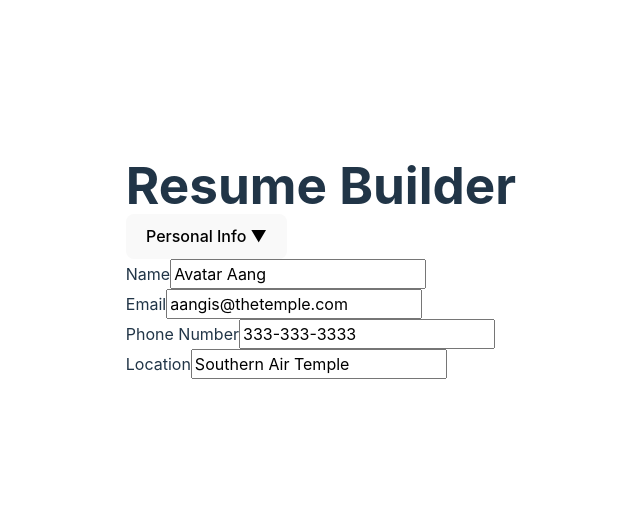
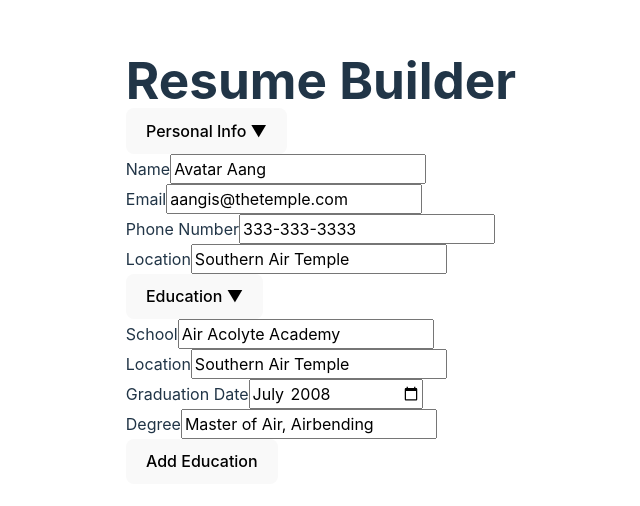
Before and after one commit to ey-u/resume-builder, a React (Vite) app: page / in a window 1280 px wide. Shown: the part 132-638 px from the top of the page, without its empty margins (319-959 px from the left). Built offline with nearby package versions, Linux system fonts and the light colour scheme.

Commit message:
Add education form with updates and new edu button

```diff
--- a/src/App.jsx
+++ b/src/App.jsx
@@ -3,6 +3,7 @@ import "./App.css";
 import PersonalInfo from "./components/PersonalInfo";
 import Section from "./components/Section";
 import defaultData from "./defaultData";
+import Education from "./components/Education";
 
 export default function App() {
   const [resume, dispatch] = useReducer(resumeReducer, defaultData);
@@ -15,9 +16,20 @@ export default function App() {
     });
   }
 
-  // function handleEducationChange() {
+  function handleEducationChange(e, id) {
+    dispatch({
+      type: "updated_education",
+      id: id,
+      name: e.target.name,
+      value: e.target.value,
+    });
+  }
 
-  // }
+  function handleNewEducation() {
+    dispatch({
+      type: "added_education",
+    });
+  }
 
   // function handleExperienceChange() {
 
@@ -28,6 +40,19 @@ export default function App() {
       <h1>Resume Builder</h1>
       <Section initialToggle={true} title={"Personal Info"}>
         <PersonalInfo onChange={handlePersonalInfoChange} resume={resume} />
+      </Section>
+      <Section initialToggle={true} title={"Education"}>
+        {resume.education.map((entry) => {
+          return (
+            <Education
+              key={entry.id}
+              onChange={handleEducationChange}
+              education={entry}
+              id={entry.id}
+            />
+          );
+        })}
+        <button onClick={handleNewEducation}>Add Education</button>
       </Section>
     </>
   );
@@ -41,6 +66,36 @@ function resumeReducer(resume, action) {
         [action.name]: action.value,
       };
     }
+    case "updated_education": {
+      return {
+        ...resume,
+        education: resume.education.map((entry) => {
+          if (action.id === entry.id) {
+            return {
+              ...entry,
+              [action.name]: action.value,
+            };
+          } else {
+            return entry;
+          }
+        }),
+      };
+    }
+    case "added_education": {
+      return {
+        ...resume,
+        education: [
+          ...resume.education,
+          {
+            id: crypto.randomUUID(),
+            school: "",
+            location: "",
+            gradDate: "",
+            degree: "",
+          },
+        ],
+      };
+    }
     default: {
       throw Error("Unknown action: " + action.type);
     }
--- /dev/null
+++ b/src/components/Education.jsx
@@ -0,0 +1,51 @@
+export default function Education({ onChange, education, id }) {
+  return (
+    <div>
+      <form>
+        <div>
+          <label htmlFor="school">School</label>
+          <input
+            id="school"
+            name="school"
+            type="text"
+            value={education.school}
+            onChange={(e) => onChange(e, id)}
+          />
+        </div>
+
+        <div>
+          <label htmlFor="location">Location</label>
+          <input
+            id="location"
+            name="location"
+            type="text"
+            value={education.location}
+            onChange={(e) => onChange(e, id)}
+          />
+        </div>
+
+        <div>
+          <label htmlFor="gradDate">Graduation Date</label>
+          <input
+            id="gradDate"
+            name="gradDate"
+            type="month"
+            value={education.gradDate}
+            onChange={(e) => onChange(e, id)}
+          />
+        </div>
+
+        <div>
+          <label htmlFor="degree">Degree</label>
+          <input
+            id="degree"
+            name="degree"
+            type="text"
+            value={education.degree}
+            onChange={(e) => onChange(e, id)}
+          />
+        </div>
+      </form>
+    </div>
+  );
+}
--- a/src/defaultData.js
+++ b/src/defaultData.js
@@ -5,6 +5,7 @@ const defaultData = {
   location: "Southern Air Temple",
   education: [
     {
+      id: crypto.randomUUID(),
       school: "Air Acolyte Academy",
       location: "Southern Air Temple",
       gradDate: "2008-07",
@@ -13,6 +14,7 @@ const defaultData = {
   ],
   experience: [
     {
+      id: crypto.randomUUID(),
       position: "Avatar",
       company: "The Hundred Year War",
       location: "Earth",
```
